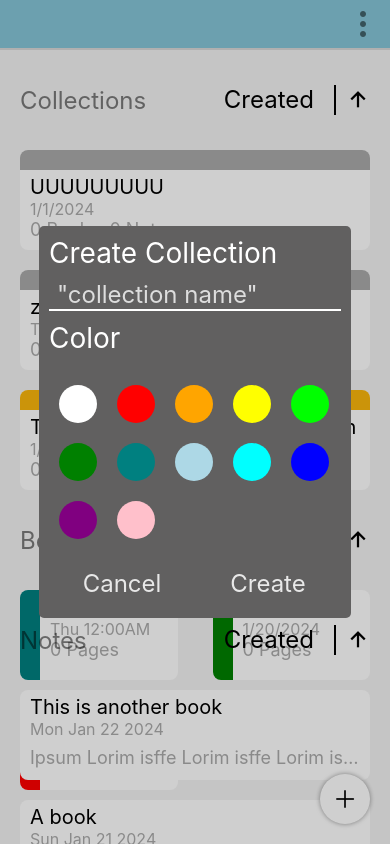
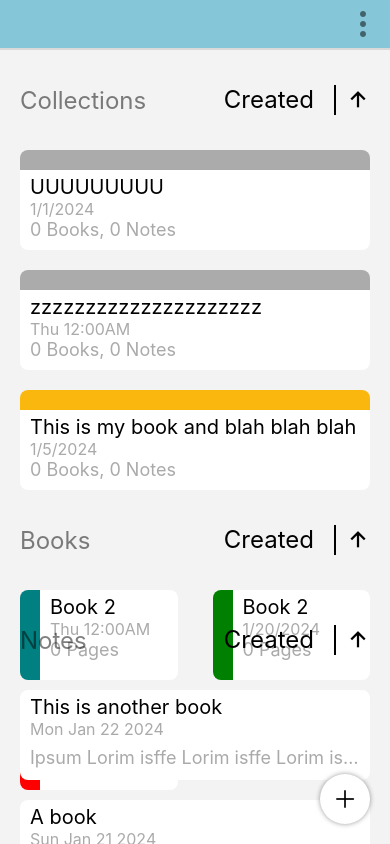
Before and after one commit to PBasham/pb-journaling, a React Native app: screen / in a window 390 px wide. Built offline with nearby package versions, Linux system fonts and the light colour scheme.

Commit message:
ADDED: state to Collection page to handle open/close of AddCollectionModal - logic to handle if name and color are selected/valid when trying to create new collection - moved styling for addCollectionModal,ColorOption, and StandardTextInput to respective styles.ts

```diff
--- a/src/components/modals/AddCollectionModal/AddCollectionModal.tsx
+++ b/src/components/modals/AddCollectionModal/AddCollectionModal.tsx
@@ -1,78 +1,38 @@
 /*========================================
         Import Dependencies
 ========================================*/
-import React, { FC, useState } from 'react'
-import { View, StyleSheet, Modal, TextInput } from 'react-native'
-import styled from "styled-components/native"
+import React, { FC, useEffect, useState } from 'react'
+import { Modal } from 'react-native'
 import { colors } from "../../../assets"
-import { BodyText, HeaderThree, HeaderTwo, SubText } from "../../ui/text"
+import { HeaderThree, HeaderTwo } from "../../ui/text"
 import { StandardTextInput } from "../../ui"
 import { ColorOption } from "./ColorOption"
+import {
+    StyFloatBoxInner,
+    StyModalFloatBox,
+    StyModalFloatBoxHeader,
+    StyModalFloatBoxColorsDiv,
+    StyModalFloatBoxBtnsDiv,
+    StyModalFloatBoxBtn
+} from "./styles"
+
 
 interface AddCollectionModalProps {
-
+    isModalOpen: boolean
+    closeModal: () => void
 }
 
-const StyFloatBoxModal = styled.Modal`
-
-`
-
-const StyFloatBoxInner = styled.View`
-    flex: 1;
-
-    justify-content: center;
-    align-items: center;
-
-    background-color: #00000030;
-    `
-const StyModalFloatBox = styled.View`
-    padding: 10px;
-    width: 80%;
-
-    background-color: #616060;
-    border-radius: 5px;
-
-    z-index: 999;
-    `
-const StyModalFloatBoxHeader = styled.View`
-    min-height: 10px;
-    padding: 10px 0;
-    /* border-bottom-width: 2px;
-    border-bottom-color: white; */
-`
-const StyModalFloatBoxColorsDiv = styled.View`
-position: relative;
-flex-direction: row;
-flex-wrap: wrap;
-/* justify-content: center; */
-align-items: center;
-gap: 20px;
-
-min-height: 10px;
-min-width: 80%;
-margin-top: 20px;
-margin-bottom: 10px;
-padding: 10px;
-/* background-color: wheat; */
-
-`
 
 
-const StyModalFloatBoxBtnsDiv = styled.View`
-    flex-direction: row;
+const AddCollectionModal: FC<AddCollectionModalProps> = (props: AddCollectionModalProps) => {
 
-`
-const StyModalFloatBoxBtn = styled.Pressable`
-    padding: 10px;
-    width: 50%;
-`
+    // const [isModalOpen, setIsModalOpen] = useState<boolean>(true)
 
-
-const AddCollectionModal: FC<AddCollectionModalProps> = ({ }) => {
-
-    const [isModalOpen, setIsModalOpen] = useState<boolean>(true)
+    const { isModalOpen, closeModal } = props
 
     const [selectedColor, setSelectedColor] = useState<string>("")
+
+    const [newCollectionName, setNewCollectionName] = useState<string>("")
 
     const colorOptions: string[] = [
         "white",
@@ -89,6 +49,25 @@ const AddCollectionModal: FC<AddCollectionModalProps> = ({ }) => {
         "pink",
     ]
 
+    useEffect(() => {
+        setSelectedColor("")
+    }, [isModalOpen])
+
+    const collectionNameTextChange = (collectionName: string) => {
+        setNewCollectionName(collectionName)
+    }
+
+    const handleCreatePress = () => {
+        // name
+        let hasValidName: boolean = !(newCollectionName === "")
+        console.log(newCollectionName === "" ? "Need name" : newCollectionName)
+        // color
+        let hasValidColor: boolean = !(selectedColor === "")
+        console.log(selectedColor === "" ? "Need color" : selectedColor)
+
+        let isValid: boolean = hasValidName && hasValidColor
+        if (isValid) { console.log("Can create!") }
+    }
 
     return (
         <Modal
@@ -102,18 +81,18 @@ const AddCollectionModal: FC<AddCollectionModalProps> = ({ }) => {
                     <HeaderTwo text="Create Collection" textAlignment="left" textColor="white" />
                     <StyModalFloatBoxHeader>
                         {/* Put text input here */}
-                        <StandardTextInput />
+                        <StandardTextInput placeholderText={`"collection name"`} placeholderColor="#ddd" onChangeText={collectionNameTextChange} />
                     </StyModalFloatBoxHeader>
                     <HeaderTwo text="Color" textColor={colors.textColors.light} textAlignment="left" />
                     <StyModalFloatBoxColorsDiv>
                         {colorOptions.map((color, idx) => {
 
-                            return <ColorOption key={`${idx}-${color}`} color={color} selectedColor={selectedColor} setSelectedColor={setSelectedColor}/>
+                            return <ColorOption key={`${idx}-${color}`} color={color} selectedColor={selectedColor} setSelectedColor={setSelectedColor} />
                         })}
                     </StyModalFloatBoxColorsDiv>
                     <StyModalFloatBoxBtnsDiv>
-                        <StyModalFloatBoxBtn><HeaderThree text="Cancel" textColor="#e8e8e8" /></StyModalFloatBoxBtn>
-                        <StyModalFloatBoxBtn><HeaderThree text="Create" textColor="#e8e8e8" /></StyModalFloatBoxBtn>
+                        <StyModalFloatBoxBtn><HeaderThree text="Cancel" textColor="#e8e8e8" onPress={() => closeModal()} /></StyModalFloatBoxBtn>
+                        <StyModalFloatBoxBtn><HeaderThree text="Create" textColor="#e8e8e8" onPress={() => handleCreatePress()} /></StyModalFloatBoxBtn>
                     </StyModalFloatBoxBtnsDiv>
                 </StyModalFloatBox>
             </StyFloatBoxInner>
--- a/src/components/modals/AddCollectionModal/ColorOption/ColorOption.tsx
+++ b/src/components/modals/AddCollectionModal/ColorOption/ColorOption.tsx
@@ -4,32 +4,13 @@
 import React, { FC, useEffect, useState } from 'react'
 import { View } from 'react-native'
 import styled from "styled-components/native"
+import { StyColorOptinBall, StyColorOptionSelectedBall } from "./styles"
 
 interface AddCollectionModalProps {
     color: string
     selectedColor: string
     setSelectedColor: React.Dispatch<React.SetStateAction<any>>
 }
-
-
-
-const StyColorOptinBall = styled.Pressable`
-    justify-content: center;
-    align-items: center;
-
-    width: 14%;
-    aspect-ratio: 1;
-
-    border-radius: 50px;
-
-`
-const StyColorOptionSelectedBall = styled.View`
-    background-color: #000;
-    width: 10px;
-    aspect-ratio: 1;
-    border-radius: 50px;
-`
-
 
 const ColorOption: FC<AddCollectionModalProps> = (props: AddCollectionModalProps) => {
 
--- a/src/components/modals/AddCollectionModal/ColorOption/styles.ts
+++ b/src/components/modals/AddCollectionModal/ColorOption/styles.ts
@@ -0,0 +1,18 @@
+import styled from "styled-components/native"
+
+export const StyColorOptinBall = styled.Pressable`
+    justify-content: center;
+    align-items: center;
+
+    width: 14%;
+    aspect-ratio: 1;
+
+    border-radius: 50px;
+
+`
+export const StyColorOptionSelectedBall = styled.View`
+    background-color: #000;
+    width: 10px;
+    aspect-ratio: 1;
+    border-radius: 50px;
+`
--- a/src/components/modals/AddCollectionModal/styles.ts
+++ b/src/components/modals/AddCollectionModal/styles.ts
@@ -0,0 +1,46 @@
+import styled from "styled-components/native"
+
+export const StyFloatBoxInner = styled.View`
+    flex: 1;
+
+    justify-content: center;
+    align-items: center;
+
+    background-color: #00000030;
+    `
+export const StyModalFloatBox = styled.View`
+    padding: 10px;
+    width: 80%;
+
+    background-color: #616060;
+    border-radius: 5px;
+
+    z-index: 999;
+    `
+export const StyModalFloatBoxHeader = styled.View`
+    min-height: 10px;
+    padding: 10px 0;
+`
+export const StyModalFloatBoxColorsDiv = styled.View`
+    position: relative;
+    flex-direction: row;
+    flex-wrap: wrap;
+
+    align-items: center;
+    gap: 20px;
+
+    min-height: 10px;
+    min-width: 80%;
+    margin-top: 20px;
+    margin-bottom: 10px;
+    padding: 10px;
+`
+
+export const StyModalFloatBoxBtnsDiv = styled.View`
+    flex-direction: row;
+
+`
+export const StyModalFloatBoxBtn = styled.Pressable`
+    padding: 10px;
+    width: 50%;
+`
--- a/src/components/ui/TextInput/StandardTextInput/StandardTextInput.tsx
+++ b/src/components/ui/TextInput/StandardTextInput/StandardTextInput.tsx
@@ -21,7 +21,9 @@ interface StandardTextinputProps {
     textInputStyles?: object
     textInputProps?: TextInputProps
 
-    onChangeText?: (text: string) => string
+    /* Not Implimtented */
+    onChangeText?: (text: string) => void
+
     onInputBlur?: (text: string) => string
 
 }
@@ -43,19 +45,15 @@ const StandardTextinput: FC<StandardTextinputProps> = (props: StandardTextinputP
     } = props
 
 
-    const StyTextInputContainer = styled.View`
-        padding: 0 4px;
-    `
-
-    const StyTextInput = styled.TextInput`
-        font-size: 18px;
-    `
 
     const handleInputTextchanged = (text: string) => {
-        console.log(text)
+        //console.log(text)
         setInputValue(text)
+        if (onChangeText) { onChangeText(text) }
     }
-
+    const handleOnBlur = () => {
+        console.log(inputValue)
+    }
 
     const [inputValue, setInputValue] = useState<string>(text)
 
@@ -64,12 +62,13 @@ const StandardTextinput: FC<StandardTextinputProps> = (props: StandardTextinputP
         <TextInput
             style={styles.textInput}
 
-            placeholder={`"collection name"`}
-            placeholderTextColor={"#dddddd"}
+            placeholder={placeholderText}
+            placeholderTextColor={placeholderColor}
 
             value={inputValue}
 
             onChangeText={(text: string) => handleInputTextchanged(text)}
+            onBlur={handleOnBlur}
         />
     </View>
 }
@@ -80,6 +79,7 @@ export default StandardTextinput
 const styles = StyleSheet.create({
     container: {
         paddingHorizontal: 8,
+        paddingBottom: 4,
 
         borderColor: "#fff",
         borderBottomWidth: 2,
--- a/src/screens/Collections/Collections.tsx
+++ b/src/screens/Collections/Collections.tsx
@@ -91,7 +91,7 @@ const Collections: FunctionComponent = () => {
 
     //TODO - set up state for each sections Filter/sort order
 
-    const [ isScrollEnabled, setIsScrollEnabled ] = useState<boolean>(true)
+    const [isScrollEnabled, setIsScrollEnabled] = useState<boolean>(true)
 
     const [myCollections, myCollectionSortBY, collectionSortOptions, myCollectionSortAsc, addCollection, removeCollection, updateCollection, sortMyCollections] = useMyCollections()
 
@@ -126,12 +126,19 @@ const Collections: FunctionComponent = () => {
     const handleDisableScroll = () => [setIsScrollEnabled(false)]
     const handleEnableScroll = () => [setIsScrollEnabled(true)]
 
+    const [isAddCollectionModalOpen, setIsAddCollectionModalOpen] = useState<boolean>(false)
+    const showAddCollectionModal = () => { setIsAddCollectionModalOpen(true) }
+    const hideAddCollectionModal = () => {
+        //* Hide modal and reset values.
+        setIsAddCollectionModalOpen(false)
+
+    }
 
     return (
         <>
             {/* <SafeAreaView edges={['top']} children={<TopBar hasDotsButton />} /> */}
             <SafeAreaView edges={['top']} />
-            <AddCollectionModal />
+            <AddCollectionModal isModalOpen={isAddCollectionModalOpen} closeModal={hideAddCollectionModal}/>
             <CollectionScreenContainer
                 scrollEnabled={isScrollEnabled}
             >
@@ -241,8 +248,8 @@ const Collections: FunctionComponent = () => {
             </CollectionScreenContainer>
             <RoundIconBtn
                 antIconName="plus"
-                    onPress={() => console.log("RoundIconBtn has been pressed")}
-                />
+                onPress={showAddCollectionModal}
+            />
         </>
     )
 }
```
